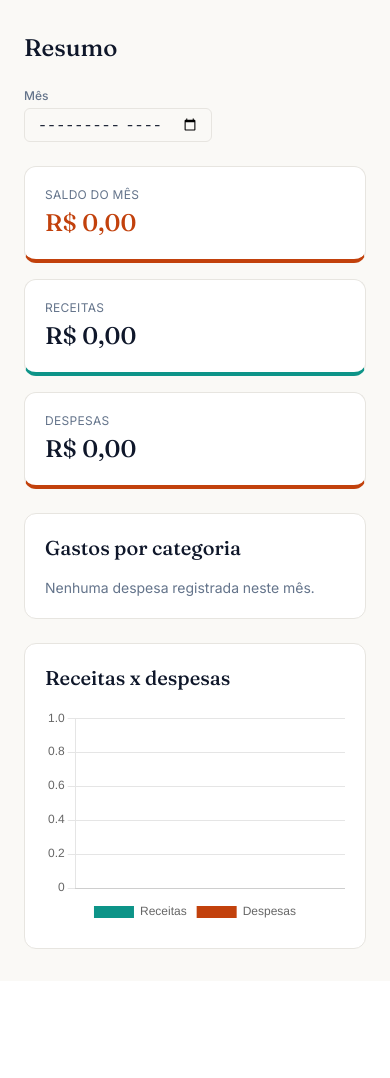
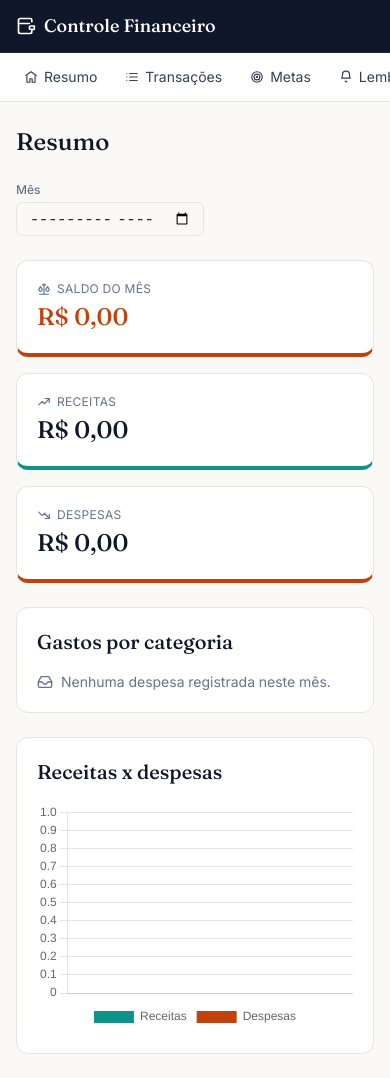
Before and after one commit to renatogg-dev/controle-financeiro, a FastAPI app: template app/templates/dashboard/index.html in a window 390 px wide. Before the commit the page ends 949 px from the top, so only its background shows below. Run offline with FastAPI, Linux system fonts and the light colour scheme; the template is opened without the code that fills it: most values are stand-ins (such as "Sample title", 1, 10 or a date in 2020); parts of the project's set-up code (start-up, migrations or seed data) failed here and were passed over.

Commit message:
fix(ui): add mobile navigation, icons and responsive tables

```diff
--- a/app/templates/base.html
+++ b/app/templates/base.html
@@ -12,16 +12,35 @@
     <script src="/static/js/app.js" defer></script>
 </head>
 <body class="h-full bg-surface text-ink-900 font-sans antialiased">
+    {% from "partials/_icons.html" import icon %}
+    {% set nav_items = [
+        ("dashboard", "/app", "Resumo", "home"),
+        ("transactions", "/app/transactions", "Transações", "list"),
+        ("goals", "/app/goals", "Metas", "target"),
+        ("reminders", "/app/reminders", "Lembretes", "bell"),
+    ] %}
     {% block body %}
-    <div class="flex min-h-full">
+    <div class="flex min-h-full flex-col md:flex-row">
+        <header class="md:hidden flex items-center justify-between border-b border-ink-800 bg-ink-900 px-4 py-3">
+            <a href="/app" class="flex items-center gap-2 font-display text-lg text-white">{{ icon("wallet", "w-5 h-5") }} Controle Financeiro</a>
+            {% if current_user %}
+            <form method="post" action="/logout">
+                <button type="submit" class="text-xs text-ink-300 hover:text-white">Sair</button>
+            </form>
+            {% endif %}
+        </header>
+        <nav class="md:hidden flex gap-1 overflow-x-auto border-b border-surface-border bg-white px-3 py-2 text-sm">
+            {% for key, href, label, icon_name in nav_items %}
+            <a href="{{ href }}" class="shrink-0 flex items-center gap-1.5 rounded-md px-3 py-1.5 {% if active_nav == key %}bg-ink-900 text-white{% else %}text-ink-700{% endif %}">{{ icon(icon_name, "w-3.5 h-3.5") }} {{ label }}</a>
+            {% endfor %}
+        </nav>
         <aside class="hidden md:flex w-60 shrink-0 flex-col justify-between bg-ink-900 text-ink-200 px-5 py-6">
             <div>
-                <a href="/app" class="block font-display text-xl text-white mb-8">Controle Financeiro</a>
+                <a href="/app" class="flex items-center gap-2 font-display text-xl text-white mb-8">{{ icon("wallet", "w-5 h-5") }} Controle Financeiro</a>
                 <nav class="space-y-1 text-sm">
-                    <a href="/app" class="block rounded-md px-3 py-2 hover:bg-ink-800 hover:text-white transition-colors {% if active_nav == 'dashboard' %}bg-ink-800 text-white{% endif %}">Resumo</a>
-                    <a href="/app/transactions" class="block rounded-md px-3 py-2 hover:bg-ink-800 hover:text-white transition-colors {% if active_nav == 'transactions' %}bg-ink-800 text-white{% endif %}">Transações</a>
-                    <a href="/app/goals" class="block rounded-md px-3 py-2 hover:bg-ink-800 hover:text-white transition-colors {% if active_nav == 'goals' %}bg-ink-800 text-white{% endif %}">Metas</a>
-                    <a href="/app/reminders" class="block rounded-md px-3 py-2 hover:bg-ink-800 hover:text-white transition-colors {% if active_nav == 'reminders' %}bg-ink-800 text-white{% endif %}">Lembretes</a>
+                    {% for key, href, label, icon_name in nav_items %}
+                    <a href="{{ href }}" class="flex items-center gap-2.5 rounded-md px-3 py-2 hover:bg-ink-800 hover:text-white transition-colors {% if active_nav == key %}bg-ink-800 text-white{% endif %}">{{ icon(icon_name, "w-4 h-4") }} {{ label }}</a>
+                    {% endfor %}
                 </nav>
             </div>
             <div class="text-sm">
@@ -33,7 +52,7 @@
                 {% endif %}
             </div>
         </aside>
-        <main class="flex-1 px-6 py-8 md:px-10 md:py-10">
+        <main class="flex-1 px-4 py-6 sm:px-6 sm:py-8 md:px-10 md:py-10 min-w-0">
             <div id="toast-region" class="fixed top-4 right-4 z-50 space-y-2"></div>
             {% block content %}{% endblock %}
         </main>
--- a/app/templates/dashboard/_content.html
+++ b/app/templates/dashboard/_content.html
@@ -1,4 +1,5 @@
 <div id="dashboard-content">
+    {% from "partials/_icons.html" import icon %}
     <form class="mb-6 flex items-end gap-3"
         hx-get="/app/content" hx-target="#dashboard-content" hx-swap="outerHTML" hx-trigger="change" hx-push-url="true">
         <div>
@@ -10,17 +11,17 @@
 
     <div class="grid grid-cols-1 sm:grid-cols-3 gap-4 mb-6">
         <div class="rounded-xl border border-surface-border bg-white p-5 border-b-4 {% if totals.balance >= 0 %}border-b-income{% else %}border-b-expense{% endif %}">
-            <p class="text-xs uppercase tracking-wide text-ink-500 mb-1">Saldo do mês</p>
+            <p class="flex items-center gap-1.5 text-xs uppercase tracking-wide text-ink-500 mb-1">{{ icon("scale", "w-3.5 h-3.5") }} Saldo do mês</p>
             <p class="text-2xl font-display tabular-nums {% if totals.balance >= 0 %}text-income{% else %}text-expense{% endif %}">
                 R$ {{ "%.2f"|format(totals.balance)|replace(".", ",") }}
             </p>
         </div>
         <div class="rounded-xl border border-surface-border bg-white p-5 border-b-4 border-b-income">
-            <p class="text-xs uppercase tracking-wide text-ink-500 mb-1">Receitas</p>
+            <p class="flex items-center gap-1.5 text-xs uppercase tracking-wide text-ink-500 mb-1">{{ icon("trend-up", "w-3.5 h-3.5") }} Receitas</p>
             <p class="text-2xl font-display tabular-nums text-ink-900">R$ {{ "%.2f"|format(totals.income)|replace(".", ",") }}</p>
         </div>
         <div class="rounded-xl border border-surface-border bg-white p-5 border-b-4 border-b-expense">
-            <p class="text-xs uppercase tracking-wide text-ink-500 mb-1">Despesas</p>
+            <p class="flex items-center gap-1.5 text-xs uppercase tracking-wide text-ink-500 mb-1">{{ icon("trend-down", "w-3.5 h-3.5") }} Despesas</p>
             <p class="text-2xl font-display tabular-nums text-ink-900">R$ {{ "%.2f"|format(totals.expense)|replace(".", ",") }}</p>
         </div>
     </div>
@@ -31,7 +32,7 @@
             {% if category_breakdown %}
             <canvas id="category-chart" height="220"></canvas>
             {% else %}
-            <p class="text-sm text-ink-500">Nenhuma despesa registrada neste mês.</p>
+            <p class="flex items-center gap-2 text-sm text-ink-500">{{ icon("inbox", "w-4 h-4") }} Nenhuma despesa registrada neste mês.</p>
             {% endif %}
             <script type="application/json" id="category-breakdown-data">{{ category_breakdown_json|safe }}</script>
         </div>
--- /dev/null
+++ b/app/templates/partials/_icons.html
@@ -0,0 +1,27 @@
+{% macro icon(name, class="w-4 h-4") %}
+{% if name == "wallet" %}
+<svg xmlns="http://www.w3.org/2000/svg" viewBox="0 0 24 24" fill="none" stroke="currentColor" stroke-width="2" stroke-linecap="round" stroke-linejoin="round" class="{{ class }}"><path d="M19 7V5a2 2 0 0 0-2-2H5a2 2 0 0 0-2 2v14a2 2 0 0 0 2 2h12a2 2 0 0 0 2-2v-2"/><path d="M18 12a2 2 0 0 0 0 4h4v-4Z"/><path d="M3 9h13"/></svg>
+{% elif name == "home" %}
+<svg xmlns="http://www.w3.org/2000/svg" viewBox="0 0 24 24" fill="none" stroke="currentColor" stroke-width="2" stroke-linecap="round" stroke-linejoin="round" class="{{ class }}"><path d="M3 9.5 12 3l9 6.5"/><path d="M5 10v10a1 1 0 0 0 1 1h4v-6h4v6h4a1 1 0 0 0 1-1V10"/></svg>
+{% elif name == "list" %}
+<svg xmlns="http://www.w3.org/2000/svg" viewBox="0 0 24 24" fill="none" stroke="currentColor" stroke-width="2" stroke-linecap="round" stroke-linejoin="round" class="{{ class }}"><path d="M8 6h13"/><path d="M8 12h13"/><path d="M8 18h13"/><path d="M3 6h.01"/><path d="M3 12h.01"/><path d="M3 18h.01"/></svg>
+{% elif name == "target" %}
+<svg xmlns="http://www.w3.org/2000/svg" viewBox="0 0 24 24" fill="none" stroke="currentColor" stroke-width="2" stroke-linecap="round" stroke-linejoin="round" class="{{ class }}"><circle cx="12" cy="12" r="9"/><circle cx="12" cy="12" r="5"/><circle cx="12" cy="12" r="1"/></svg>
+{% elif name == "bell" %}
+<svg xmlns="http://www.w3.org/2000/svg" viewBox="0 0 24 24" fill="none" stroke="currentColor" stroke-width="2" stroke-linecap="round" stroke-linejoin="round" class="{{ class }}"><path d="M6 8a6 6 0 0 1 12 0c0 4.5 1.5 6 1.5 6h-15S6 12.5 6 8"/><path d="M10.5 19a1.5 1.5 0 0 0 3 0"/></svg>
+{% elif name == "trend-up" %}
+<svg xmlns="http://www.w3.org/2000/svg" viewBox="0 0 24 24" fill="none" stroke="currentColor" stroke-width="2" stroke-linecap="round" stroke-linejoin="round" class="{{ class }}"><polyline points="3 17 9 11 13 15 21 6"/><polyline points="14 6 21 6 21 13"/></svg>
+{% elif name == "trend-down" %}
+<svg xmlns="http://www.w3.org/2000/svg" viewBox="0 0 24 24" fill="none" stroke="currentColor" stroke-width="2" stroke-linecap="round" stroke-linejoin="round" class="{{ class }}"><polyline points="3 7 9 13 13 9 21 18"/><polyline points="14 18 21 18 21 11"/></svg>
+{% elif name == "scale" %}
+<svg xmlns="http://www.w3.org/2000/svg" viewBox="0 0 24 24" fill="none" stroke="currentColor" stroke-width="2" stroke-linecap="round" stroke-linejoin="round" class="{{ class }}"><path d="M12 3v18"/><path d="m6 8-3 5a3 3 0 0 0 6 0Z"/><path d="m18 8-3 5a3 3 0 0 0 6 0Z"/><path d="M4 21h16"/><path d="M9 5h6"/></svg>
+{% elif name == "check" %}
+<svg xmlns="http://www.w3.org/2000/svg" viewBox="0 0 24 24" fill="none" stroke="currentColor" stroke-width="2" stroke-linecap="round" stroke-linejoin="round" class="{{ class }}"><polyline points="20 6 9 17 4 12"/></svg>
+{% elif name == "trash" %}
+<svg xmlns="http://www.w3.org/2000/svg" viewBox="0 0 24 24" fill="none" stroke="currentColor" stroke-width="2" stroke-linecap="round" stroke-linejoin="round" class="{{ class }}"><path d="M3 6h18"/><path d="M8 6V4a2 2 0 0 1 2-2h4a2 2 0 0 1 2 2v2"/><path d="M19 6v14a2 2 0 0 1-2 2H7a2 2 0 0 1-2-2V6"/></svg>
+{% elif name == "pencil" %}
+<svg xmlns="http://www.w3.org/2000/svg" viewBox="0 0 24 24" fill="none" stroke="currentColor" stroke-width="2" stroke-linecap="round" stroke-linejoin="round" class="{{ class }}"><path d="M17 3a2.85 2.85 0 1 1 4 4L7.5 20.5 2 22l1.5-5.5Z"/></svg>
+{% elif name == "inbox" %}
+<svg xmlns="http://www.w3.org/2000/svg" viewBox="0 0 24 24" fill="none" stroke="currentColor" stroke-width="2" stroke-linecap="round" stroke-linejoin="round" class="{{ class }}"><path d="M22 12h-6l-2 3h-4l-2-3H2"/><path d="M5.45 5.11 2 12v6a2 2 0 0 0 2 2h16a2 2 0 0 0 2-2v-6l-3.45-6.89A2 2 0 0 0 16.76 4H7.24a2 2 0 0 0-1.79 1.11Z"/></svg>
+{% endif %}
+{% endmacro %}
--- a/app/templates/reminders/_list.html
+++ b/app/templates/reminders/_list.html
@@ -1,4 +1,5 @@
 <div id="reminder-list-container">
+    {% from "partials/_icons.html" import icon %}
     {% if reminders %}
     <div class="space-y-2">
         {% for r, status in reminders %}
@@ -39,8 +40,8 @@
         {% endfor %}
     </div>
     {% else %}
-    <p class="rounded-xl border border-dashed border-surface-border px-4 py-10 text-center text-sm text-ink-500">
-        Nenhum lembrete cadastrado.
+    <p class="flex flex-col items-center gap-2 rounded-xl border border-dashed border-surface-border px-4 py-10 text-center text-sm text-ink-500">
+        {{ icon("inbox", "w-5 h-5") }} Nenhum lembrete cadastrado.
     </p>
     {% endif %}
 </div>
```
Also changed, not shown: app/templates/transactions/_list.html (+5 -4 lines), app/static/css/output.css.
